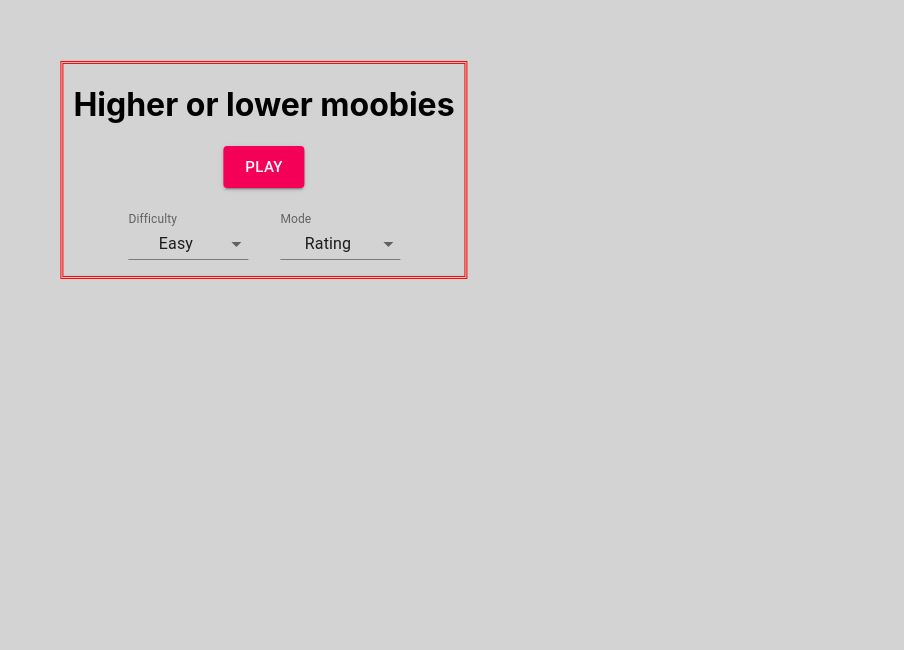
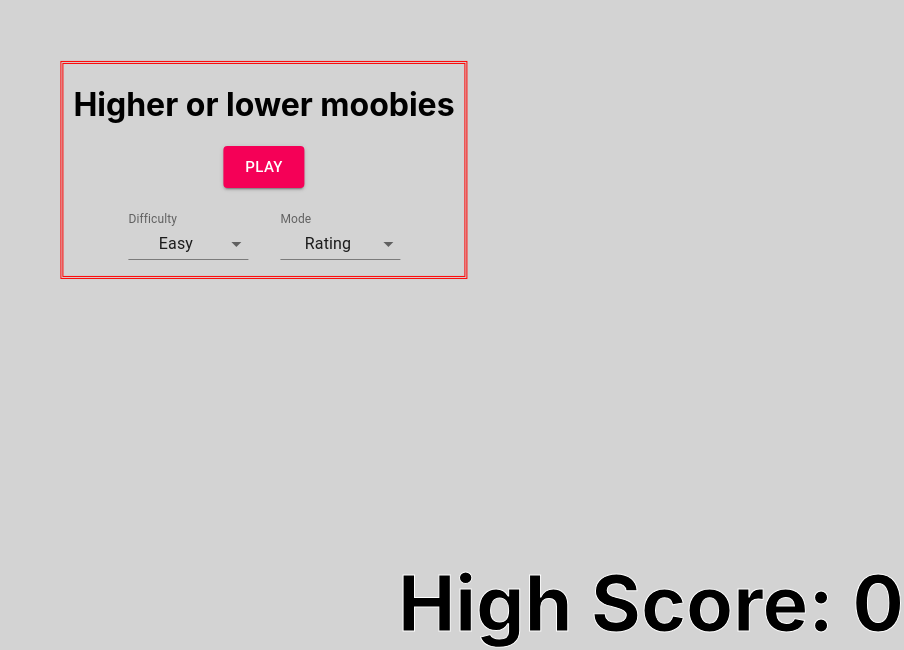
Before and after one commit to mdoss/Moobies, a React (Create React App) app: page / in a window 1280 px wide. Shown: the part 150-800 px from the top of the page, without its empty margins (376-1280 px from the left). Built offline with nearby package versions, Linux system fonts and the light colour scheme.

Commit message:
added local storage of scores

```diff
--- a/src/App.css
+++ b/src/App.css
@@ -14,7 +14,7 @@ html, body {
   min-width:318px;
 }
 
-html, body, #root, .App, .grid-game, .movie-container {
+html, body, #root, .App, .game, .grid-game, .movie-container {
   height: 100%
 }
 .movie-panel{
@@ -159,7 +159,6 @@ html, body{
 
 }
 
-
 .loading {
   top:40%;
   left:50%;
@@ -167,3 +166,12 @@ html, body{
   -ms-transform: translate(-50%, -50%);
   transform: translate(-50%, -50%);
 }
+
+.high-score {
+  font-weight: bolder;
+  font-size: 6vw;
+  position: absolute;
+  bottom: 0px;
+  right: 0px;
+  -webkit-text-stroke: 1px white;
+}
--- a/src/App.tsx
+++ b/src/App.tsx
@@ -4,6 +4,7 @@ import Menu from './Game/Menu';
 import Game from './Game/Game';
 import End from './Game/End';
 import './App.css';
+import HighScore from './Game/HighScore';
 
 function App() {
   const [isStart, setIsStart] = useState<boolean>(false);
@@ -57,10 +58,14 @@ function App() {
 
   return (
     <div className="App">
+      <div className="game">
         {showMenu && <Menu handlePlay={handlePlay} handleDifficulty={handleDifficulty} handleMode={handleMode} mode={mode} difficulty={difficulty}/>}
         {showGame && <Game handleEnd={handleEnd} scoreInc={scoreInc} mode={mode} difficulty={difficulty}/>}
         {showEnd && <End handlePlay={handlePlay} handleDifficulty={handleDifficulty} handleMode={handleMode} mode={mode} difficulty={difficulty} score={score}/>}
+      </div>
+      <HighScore mode={mode} difficulty={difficulty} score={score}/>
     </div>
+
   );
 }
 
--- a/src/Game/End.tsx
+++ b/src/Game/End.tsx
@@ -1,6 +1,7 @@
 import React, { useState } from 'react';
 import logo from './logo.svg';
 import {Button, FormControl, InputLabel, makeStyles, MenuItem, Select} from '@material-ui/core';
+import posterPlaceholder from '../Images/movieplaceholder.png';
 
 const useStyles = makeStyles((theme) => ({
   formControl: {
@@ -13,7 +14,6 @@ const useStyles = makeStyles((theme) => ({
   },
 }));
 
-
 function End(props: any){
   const classes = useStyles();
     return (
@@ -22,7 +22,6 @@ function End(props: any){
       <h1>You lost man.........</h1>
       <h2>Score: {props.score}</h2>
           <Button variant="contained" color="secondary" size="large" onClick={props.handlePlay}>Replay</Button>
-
           <div>
           <FormControl className={classes.formControl} color="secondary">
     <InputLabel shrink id="demo-simple-select-placeholder-label-label">
--- /dev/null
+++ b/src/Game/HighScore.tsx
@@ -0,0 +1,70 @@
+import React, { useState } from 'react';
+
+
+function HighScore(props: any){
+  const [ratingHighs, setRatingHighs] = useState(JSON.parse(localStorage.getItem('highScores') || 'null'))
+
+  React.useEffect(() => {
+    checkHighScore(props.score, props.mode)
+}, [props.score]);
+
+  function getDiff() {
+    if(props.difficulty == 'Easy')
+      return 0;
+    else if(props.difficulty == 'Medium')
+      return 1;
+    else if(props.difficulty == 'Hard')
+      return 2;
+    else
+      return -1;
+  }
+
+  function getIndex() {
+    var index = getDiff();
+    if(props.mode == 'runtimeMinutes')
+      index += 3;
+    else if(props.mode == 'startYear')
+      index += 6;
+    return index;
+  }
+
+  function checkHighScore(score: number, mode: string) {
+    console.log('score: ' + score)
+    var currHighScore = 0;
+    var temp;
+    var diff = getDiff();
+    var index = getIndex();
+
+    if(ratingHighs != null)
+    {
+      console.log(ratingHighs)
+      currHighScore = parseInt(ratingHighs[index]);
+    } else {
+      var arr = new Array(9).fill(0);
+      setRatingHighs(arr);
+      localStorage.setItem('highScores', JSON.stringify(arr));
+    }
+    console.log(currHighScore);
+
+    if(score > currHighScore) {
+      var newScores = [
+        ...ratingHighs.slice(0, index),
+        score,
+        ...ratingHighs.slice(index + 1)
+      ]
+      console.log('scores: ' + newScores);
+      localStorage.setItem('highScores', JSON.stringify(newScores));
+      setRatingHighs(newScores);
+    }
+}
+
+
+  return (
+    <div className="high-score">
+        High Score: {ratingHighs ? ratingHighs[getIndex()] : '0'}
+    </div>
+  );
+
+}
+
+export default HighScore;
--- a/src/Game/MoviePanel.tsx
+++ b/src/Game/MoviePanel.tsx
@@ -16,7 +16,6 @@ interface MovieProps {
 var isReady = false;
 
 const MoviePanel = forwardRef((props: MovieProps,ref: React.ForwardedRef<HTMLDivElement>)=> {//({movie}: {movie: IMovie}) {;
-
   const [isDisplayed, setIsDisplayed] = useState(false);
   var genres = props.movie.genres.split(',');
   var imagePath = `https://image.tmdb.org/t/p/original${props.movie.posterPath}`;
```
